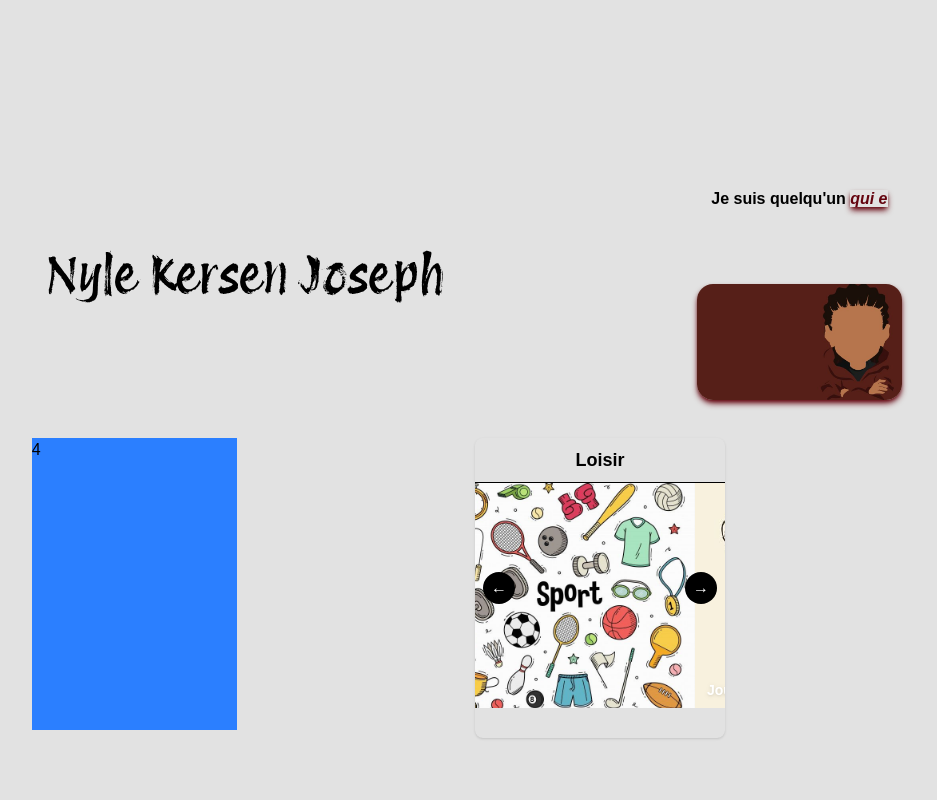
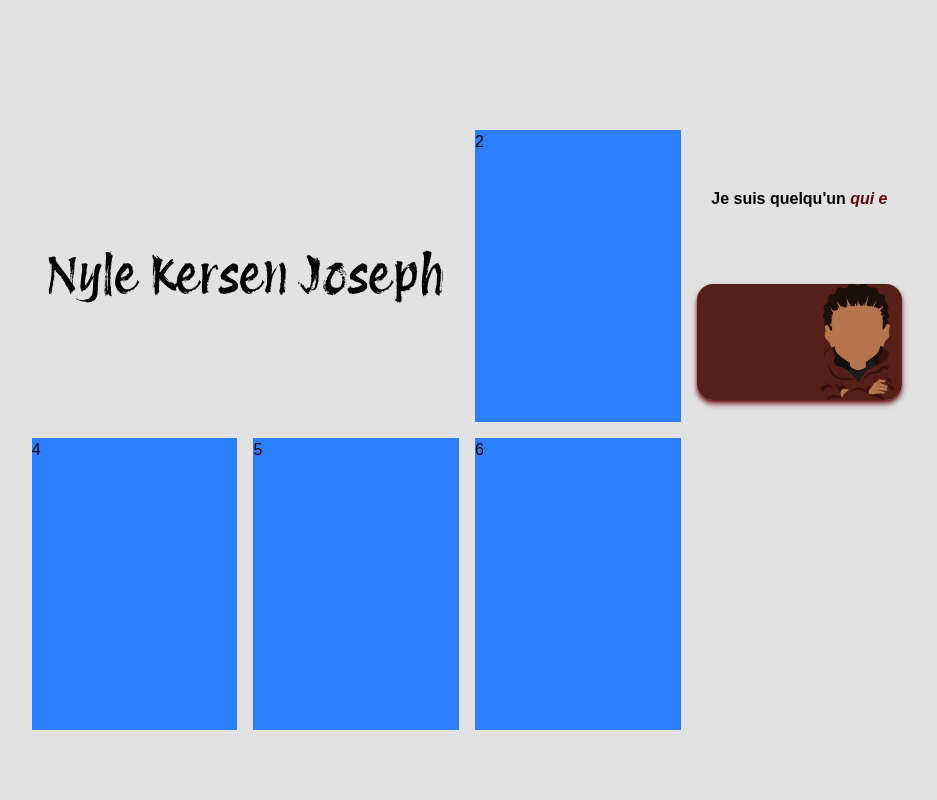
Before and after one commit to Kyle890/420-211-MV-KERSEN-J, a React (Vite) app: page /Portfolio in a window 1280 px wide. Shown: the part 640-1440 px from the top of the page, without its empty margins (205-1142 px from the left). Built offline with nearby package versions, Linux system fonts and the light colour scheme; a web font is replaced by a local one.

Commit message:
Changement dans le ReadMe

```diff
--- a/package.json
+++ b/package.json
@@ -14,7 +14,7 @@
     "motion": "^12.10.5",
     "react": "^19.0.0",
     "react-dom": "^19.0.0",
-    "react-router-dom": "^7.5.3"
+    "react-router-dom": "^7.6.0"
   },
   "devDependencies": {
     "@eslint/js": "^9.22.0",
--- a/src/App.jsx
+++ b/src/App.jsx
@@ -16,7 +16,7 @@ export default function App() {
       <Suspense fallback={
           <div className="h-screen flex items-center justify-center"
             >
-              <span className="text-3xl font-bold text-center">Chargement...</span>
+              <h1 className="text-3xl font-bold">Chargement...</h1>
           </div>
         }>
         <Routes>
--- a/src/Components/BentoBox.jsx
+++ b/src/Components/BentoBox.jsx
@@ -1,8 +1,7 @@
 import NyleKersenJoseph from "../assets/NyleKersenJoseph.svg"
 import useTypeWritter from "../hooks/useTypeWritter"
+import { motion } from "motion/react"
 import Riley from "../assets/Riley.jpg"
-import Cards from "./Cards"
-import { motion } from "motion/react"
 
 export default function BentoBox(){
 
@@ -24,13 +23,13 @@ export default function BentoBox(){
           <div className="col-span-2 row-span-2 col-start-1 row-start-1 bg-[#E2E2E2] flex justify-center items-center p-4">
             <img src={NyleKersenJoseph} alt="Mon nom" />
           </div>
+          <div className="col-span-1 row-span-2 col-start-3 bg-blue-500"> 2 </div>
           <div className="col-span-1 row-span-1 col-start-4 flex justify-center items-center">
-            <p className="font-bold">Je suis quelqu'un <em className="text-[#64040F] shadow-md shadow-[#64040F]">{text}</em></p>
+            <p className="font-bold">Je suis quelqu'un <em className="text-[#64040F]">{text}</em></p>
           </div>
           <div className="col-span-1 row-span-2 col-start-1 bg-blue-500"> 4 </div>
-          <div className="col-span-1 row-span-2 col-start-3">
-            <Cards />
-          </div>
+          <div className="col-span-1 row-span-2 col-start-2 bg-blue-500"> 5 </div>
+          <div className="col-span-1 row-span-2 col-start-3 bg-blue-500"> 6 </div>
           <div className="col-span-1 row-span-2 col-start-4 row-start-2">
             <motion.img className="rounded-2xl shadow-md shadow-[#64040F] hover:shadow-[#64040F] hover:shadow-2xl" src={Riley} alt="Avater" initial={{ opacity: 0 }}
             whileInView={{ opacity: 1, transition:{duration: 2}}}/>
--- a/src/Components/Cards.jsx
+++ /dev/null
@@ -1,72 +0,0 @@
-import { useEffect, useState } from "react"
-import PianoImg from "../assets/pianoImg.jpg"
-import sportImg from "../assets/sportImg.jpg"
-import SaxImg from "../assets/Saximg.jpg"
-import Music from "../assets/MilesIcon.jpg"
-import { motion } from "motion/react"
-
-export default function Cards() {
-  const interets = [
-    { name: "Jouer du piano", img: PianoImg },
-    { name: "", img: sportImg },
-    { name: "Jouer du saxophone", img: SaxImg },
-    { name: "Écouter de la musique", img: Music }
-  ]
-
-  const [index, setIndex] = useState(0)
-
-  useEffect(() => {
-    const interval = setInterval(() => {
-      setIndex(prev => (prev + 1) % interets.length)
-    }, 5000)
-    return () => clearInterval(interval)
-  }, [interets.length])
-
-  const goNext = () => {
-    setIndex((prev) => (prev + 1) % interets.length)
-  }
-
-  const goPrev = () => {
-    setIndex((prev) => (prev - 1 + interets.length) % interets.length)
-  }
-
-  const x = -index * 250
-
-  return (
-    <div className="relative w-[250px] h-[300px] overflow-hidden rounded-lg shadow hover:shadow-2xl">
-      <div className="text-center font-bold text-lg py-2 border-b">Loisir</div>
-
-      <motion.div
-        className="flex"
-        animate={{ x }}
-        transition={{ type: "spring", stiffness: 80 }}
-      >
-        {interets.map((card, i) => (
-          <div
-            key={i}
-            className="min-w-[250px] h-[225px] relative"
-          >
-            <img src={card.img} alt={card.name} className="w-full h-full object-cover" />
-            <p className="absolute bottom-2 left-3 text-white text-sm font-semibold drop-shadow">
-              {card.name}
-            </p>
-          </div>
-        ))}
-      </motion.div>
-
-      <button
-        onClick={goPrev}
-        className="absolute top-1/2 left-2 transform -translate-y-1/2 z-10 bg-black bg-opacity-50 text-white px-2 py-1 rounded-full"
-      >
-        ←
-      </button>
-
-      <button
-        onClick={goNext}
-        className="absolute top-1/2 right-2 transform -translate-y-1/2 z-10 bg-black bg-opacity-50 text-white px-2 py-1 rounded-full"
-      >
-        →
-      </button>
-    </div>
-  )
-}
--- a/src/Components/Header.jsx
+++ b/src/Components/Header.jsx
@@ -3,7 +3,7 @@ import NavBar from './NavBar'
 export default function Header() {
   return (
         <>
-            <header className='h-20 flex justify-evenly items-center bg-black'>
+            <header className='h-20 flex justify-evenly items-center bg-[#A9A9A9]'>
                 <h1 className='font-extrabold text-2xl text-white'>Kersen Joseph</h1>
                 <NavBar></NavBar>
             </header>
@@ -15,7 +15,7 @@ export default function Header() {
             >
                 <defs>
                 <linearGradient id="grad" x1="0" y1="0" x2="0" y2="1">
-                    <stop offset="0%" stopColor="black" />
+                    <stop offset="0%" stopColor="#A9A9A9" />
                     <stop offset="70%" stopColor="#E2E2E2" />
                 </linearGradient>
                 </defs>
--- a/src/index.css
+++ b/src/index.css
@@ -29,3 +29,21 @@
 :root{
   font-family: var(--font-sans);
 }
+
+body {
+  overflow-x: hidden;
+}
+
+:root::-webkit-scrollbar {
+  width: 6px;
+}
+
+:root::-webkit-scrollbar-track {
+  background: #A9A9A9;
+  border-radius: 10px;
+}
+
+:root::-webkit-scrollbar-thumb {
+  background: #631d1dbe;
+  border-radius: 10px;
+}
```
Also changed, not shown: 2 other files (tests, documents, lock files or other folders).
